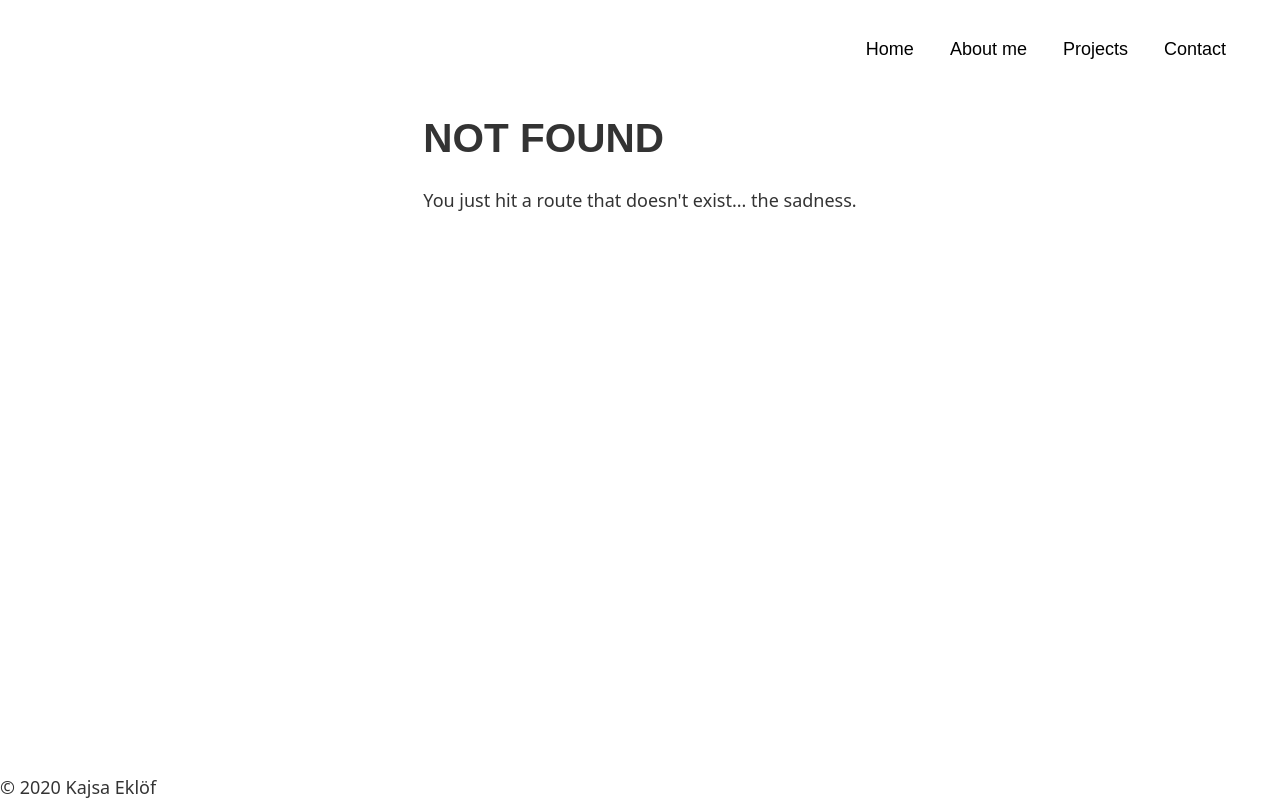
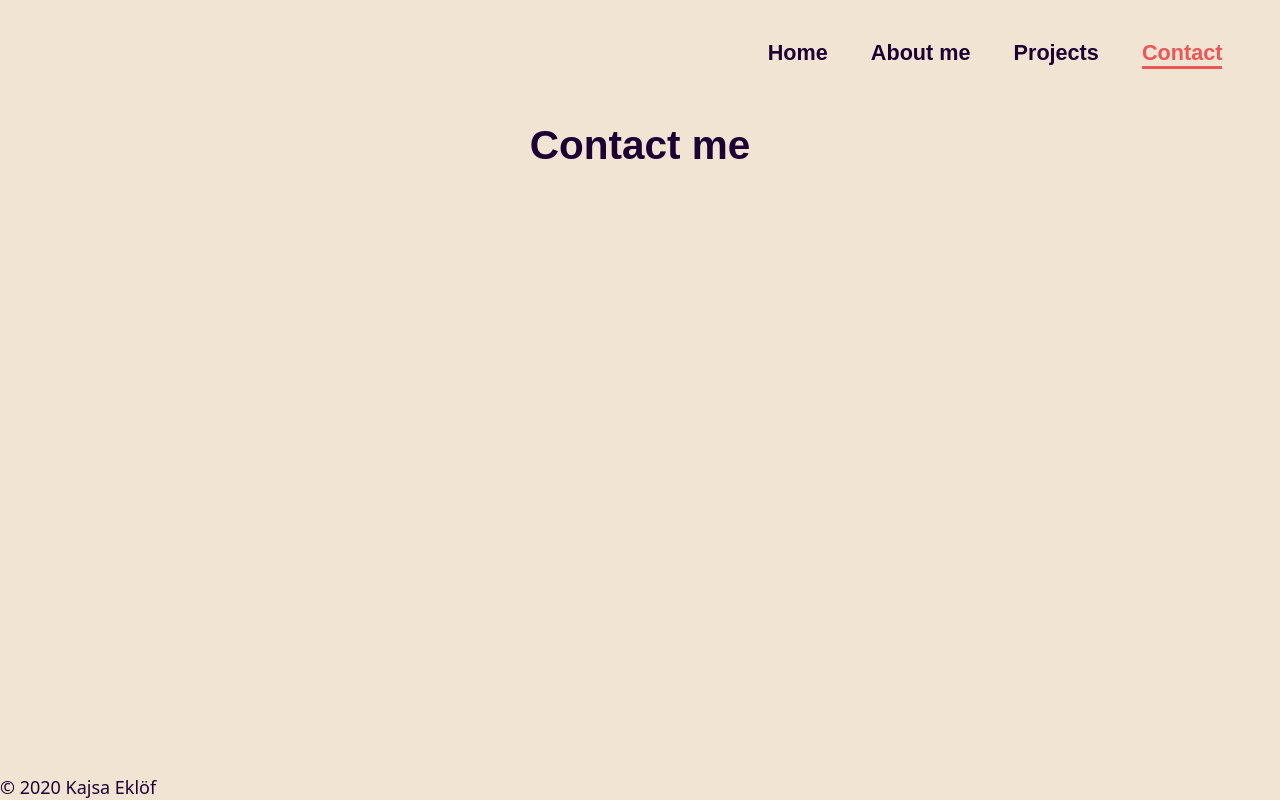
Before and after one commit to KajsaEklof/kajsaeklof.github.io, a Gatsby site in the folder gatsby-site/: page /contact in a window 1280 px wide. Before the commit this address had no page. Built offline with nearby package versions, Linux system fonts and the light colour scheme; Gatsby itself is replaced by a stand-in of ours; a web font is replaced by a local one.

Commit message:
Added contact and project pages and navigation styles

```diff
--- a/gatsby-site/src/components/Menu/menu.js
+++ b/gatsby-site/src/components/Menu/menu.js
@@ -14,7 +14,7 @@ const Menu = ({ open }) => {
         About me
         </Link>
         <Link
-        to="/projects"
+        to="/projects/"
       >
         Projects
       </Link>
--- a/gatsby-site/src/components/Menu/menu.styled.js
+++ b/gatsby-site/src/components/Menu/menu.styled.js
@@ -2,7 +2,7 @@ import styled from "styled-components"
 import { device } from "../componentsStyles/device"
 
 export const StyledMenu = styled.nav`
-  background: #fafafa;
+  background: rgba(169, 193, 157, 1);
   display: flex;
   display: ${({ open }) => (open ? "flex" : "none")};
   flex-direction: column;
--- a/gatsby-site/src/components/layout.module.css
+++ b/gatsby-site/src/components/layout.module.css
@@ -1,10 +1,33 @@
 @import url("https://use.typekit.net/kvc0tbm.css");
 
+/* Coolors Exported Palette - coolors.co/f2e4d2-a9c19d-1c0135-ffcc33-ed5656 */
+/* HSL
+$color1: hsla(34%, 55%, 89%, 1);
+$color2: hsla(100%, 23%, 69%, 1);
+$color3: hsla(271%, 96%, 11%, 1);
+$color4: hsla(45%, 100%, 60%, 1);
+$color5: hsla(0%, 81%, 63%, 1);
+/* RGB
+$color1: rgba(242, 228, 210, 1);
+$color2: rgba(169, 193, 157, 1);
+$color3: rgba(28, 1, 53, 1);
+$color4: rgba(255, 204, 51, 1);
+$color5: rgba(237, 86, 86, 1);*/
+
+:root {
+  --light: rgba(242, 228, 210, 1);
+  --green: rgba(169, 193, 157, 1);
+  --purple: rgba(28, 1, 53, 1);
+  --yellow: rgba(255, 204, 51, 1);
+  --coral: rgba(237, 86, 86, 1);
+}
+
 body {
-    background-color: #ffffff;
+  background-color: var(--light);
   font-family: "Source Sans Pro", sans-serif;
   box-sizing: border-box;
   max-width: 100vw;
+  color: var(--purple);
 }
 
 .container {
@@ -13,7 +36,7 @@ body {
   flex-direction: column;
   min-height: 100vh;
   overflow: hidden;
-    font-family: 'Noto Sans', sans-serif;
+  font-family: "Noto Sans", sans-serif;
 }
 
 .content {
@@ -23,8 +46,13 @@ body {
   max-width: 80%;
 }
 
-  h1, h2, h3, h4, h5, h6 {
-    font-family: 'futura-pt', sans-serif;
+h1,
+h2,
+h3,
+h4,
+h5,
+h6 {
+  font-family: "futura-pt", sans-serif;
 }
 
 @media only screen and (min-width: 1000px) {
--- a/gatsby-site/src/components/navigation.js
+++ b/gatsby-site/src/components/navigation.js
@@ -12,7 +12,7 @@ const Navigation = props => {
     justify-content: flex-end;
     position: sticky;
     top: 0;
-    background: white;
+    background: transparent;
     padding: 1em 2em 0em 1em;
     z-index: 99999;
 
@@ -21,15 +21,18 @@ const Navigation = props => {
     }
   `
   const StyledLink = styled(Link)`
-    color: #000000;
-    font-family: "Poppins", Arial, Helvetica, sans-serif;
-    font-weight: 500;
+    @import url("https://use.typekit.net/kvc0tbm.css");
+    color: rgba(28, 1, 53, 1);
+    font-family: "futura-pt", Arial, Helvetica, sans-serif;
+    font-size: 1.2em;
+    font-weight: 700;
     margin: 1em;
     position: relative;
     text-decoration: none;
 
+
     &:hover {
-        color: #e54c14;
+        color: rgba(237, 86, 86, 1);
         transition: color 0.4s ease;
         -webkit-transition: color 0.4s ease;
       }
@@ -40,43 +43,46 @@ const Navigation = props => {
         height: 3px;
         display: block;
         right: 0;
-        background: #fff;
+        background: rgba(28, 1, 53, 1);
         transition: width 0.4s ease;
         -webkit-transition: width 0.4s ease;
       }
       &:hover:after {
         width: 100%;
         left: 0;
-        background: #e54c14;
+        background: rgba(237, 86, 86, 1);
       }
   `
-
   return (
     <Nav>
-      <StyledLink
+      <Link
         to="/"
+        className={navigationStyles.navLink}
         activeClassName={navigationStyles.active}
       >
         Home
-      </StyledLink>
-      <StyledLink
+      </Link>
+      <Link
         to="/work/"
+        className={navigationStyles.navLink}
         activeClassName={navigationStyles.active}
       >
         About me
-      </StyledLink>
-      <StyledLink
-        to="/behind-the-scenes/"
+      </Link>
+      <Link
+        to="/projects/"
+        className={navigationStyles.navLink}
         activeClassName={navigationStyles.active}
       >
         Projects
-      </StyledLink>
-      <StyledLink
+      </Link>
+      <Link
         to="/contact/"
+        className={navigationStyles.navLink}
         activeClassName={navigationStyles.active}
       >
         Contact
-      </StyledLink>
+      </Link>
     </Nav>
   )
 }
--- a/gatsby-site/src/components/navigation.module.css
+++ b/gatsby-site/src/components/navigation.module.css
@@ -1,10 +1,22 @@
+/* Navigation Styles*/
+:root {
+  --light: rgba(242, 228, 210, 1);
+  --green: rgba(169, 193, 157, 1);
+  --purple: rgba(28, 1, 53, 1);
+  --yellow: rgba(255, 204, 51, 1);
+  --coral: rgba(237, 86, 86, 1);
+}
+
 .navLink {
+  color: rgba(28, 1, 53, 1);
+  font-family: "futura-pt", Arial, Helvetica, sans-serif;
+  font-size: 1.2em;
+  font-weight: 700;
   margin: 1em;
-    color: #000000;
-    font-family: "Poppins", Arial, Helvetica, sans-serif;
+  position: relative;
   text-decoration: none;
-    position: relative;
 }
+
 .navLink:after {
   content: "";
   position: absolute;
@@ -12,7 +24,7 @@
   height: 3px;
   display: block;
   right: 0;
-    background: #fff;
+  background: rgba(28, 1, 53, 1);
   transition: width 0.4s ease;
   -webkit-transition: width 0.4s ease;
 }
@@ -20,17 +32,17 @@
 .navLink:hover:after {
   width: 100%;
   left: 0;
-    background: #e54c14;
+  background: var(--coral);
 }
 
 .navLink:hover {
-    color: #e54c14;
+  color: var(--coral);
   transition: color 0.4s ease;
   -webkit-transition: color 0.4s ease;
 }
 
 .active {
-    color: #e54c14;
+  color: var(--coral);
 }
 .active:after {
   content: "";
@@ -39,5 +51,5 @@
   height: 3px;
   display: block;
   right: 0;
-      background: #e54c14;
+  background: var(--coral);
 }
--- /dev/null
+++ b/gatsby-site/src/pages/contact.js
@@ -0,0 +1,15 @@
+import React from "react"
+import { Link } from "gatsby"
+import Image from "../components/image"
+import Layout from "../components/layout"
+import SEO from "../components/seo"
+
+const Contact = () => (
+  <Layout>
+    <SEO title="Contact" />
+
+    <h1>Contact me</h1>
+  </Layout>
+)
+
+export default Contact;
--- a/gatsby-site/src/pages/index.js
+++ b/gatsby-site/src/pages/index.js
@@ -1,8 +1,8 @@
-import React from "react";
-import { Link } from "gatsby";
-import Layout from "../components/layout";
-import Image from "../components/image";
-import SEO from "../components/seo";
+import React, { useState, useRef, useEffect } from "react"
+import { Link } from "gatsby"
+import Layout from "../components/layout"
+import Image from "../components/image"
+import SEO from "../components/seo"
 
 const IndexPage = () => (
   <Layout>
@@ -10,10 +10,6 @@ const IndexPage = () => (
     <h1>Hello there</h1>
     <p>I'm Kajsa and I love to code.</p>
     <p>This is my personal website that I'm building using gatsby.</p>
-    <div style={{ maxWidth: `300px`, marginBottom: `1.45rem` }}>
-      <Image />
-    </div>
-    <Link to="/page-2/">Go to page 2</Link>
   </Layout>
 )
 
```
Also changed, not shown: gatsby-site/src/pages/projects.js (added, +15 -0 lines). Lines whose indentation alone changed are shown as unchanged.
